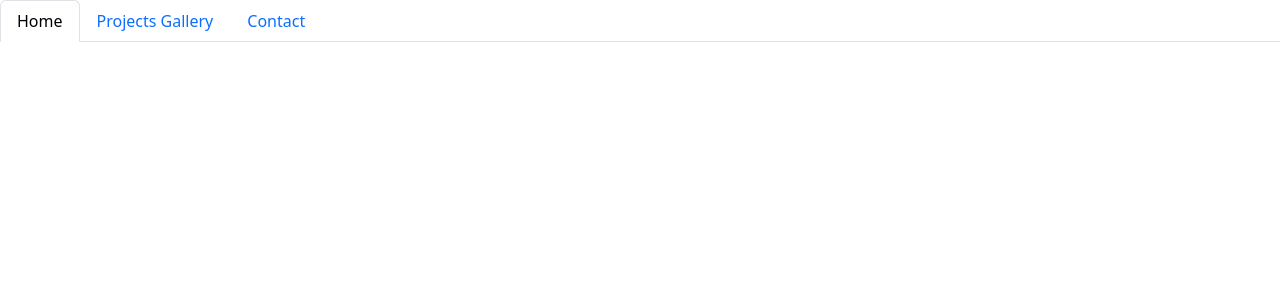
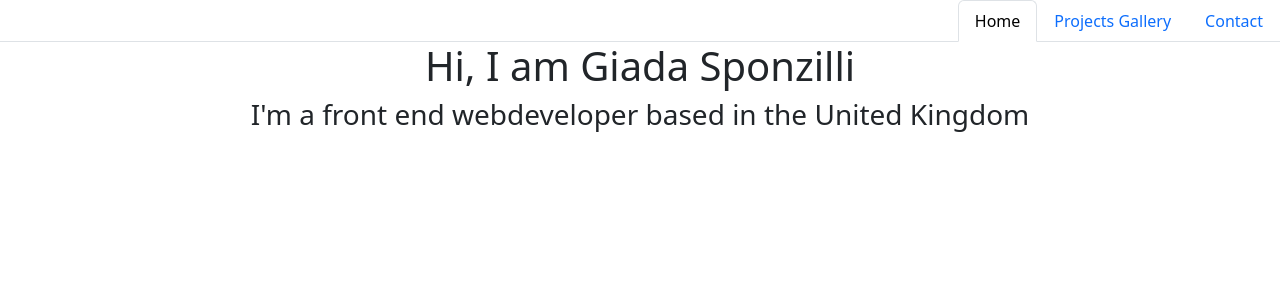
Before and after one commit to giadasponzilli/react-portfolio-giadaSponzilli, a React (Vite) app: page / in a window 1280 px wide. Shown: the top 300 px of the page. Built offline with nearby package versions, Linux system fonts and the light colour scheme.

Commit message:
corrected mistake in app Router and adjusted projectcard prop

```diff
--- a/src/App.css
+++ b/src/App.css
@@ -7,4 +7,5 @@
 
 .nav {
   width: 100vw;
+  justify-content: end;
 }
--- a/src/App.jsx
+++ b/src/App.jsx
@@ -11,8 +11,8 @@ function App() {
       < MyNavbar />
       <Routes>
         <Route path='' element={<Home/>}/>
-        <Route path='./projectsgallery' element={<ProjectGallery/>}/>
-        <Route path='./contact' element={<Contact/>}/>
+        <Route path='/projectsgallery' element={<ProjectGallery/>}/>
+        <Route path='/contact' element={<Contact/>}/>
       </Routes>
     </Router>
   )
--- a/src/components/Pages/Contact.jsx
+++ b/src/components/Pages/Contact.jsx
@@ -2,7 +2,7 @@ const Contact = () => {
 
   return (
   <>
-    <h1></h1>
+    <h1>Contact Me</h1>
   </>
   )
 }
--- a/src/components/Pages/Home.jsx
+++ b/src/components/Pages/Home.jsx
@@ -2,7 +2,8 @@ const Home = () => {
 
   return (
   <>
-    <h1></h1>
+    <h1>Hi, I am Giada Sponzilli</h1>
+    <h3>I'm a front end webdeveloper based in the United Kingdom</h3>
   </>
   )
 }
--- a/src/components/Project/index.jsx
+++ b/src/components/Project/index.jsx
@@ -1,7 +1,7 @@
 import Button from 'react-bootstrap/Button';
 import Card from 'react-bootstrap/Card';
 
-function ProjectCard(props) {
+function ProjectCard({ project }) {
   return (
     <Card style={{ width: '18rem' }}>
       <Card.Img variant="top" src={project.image} />
```
